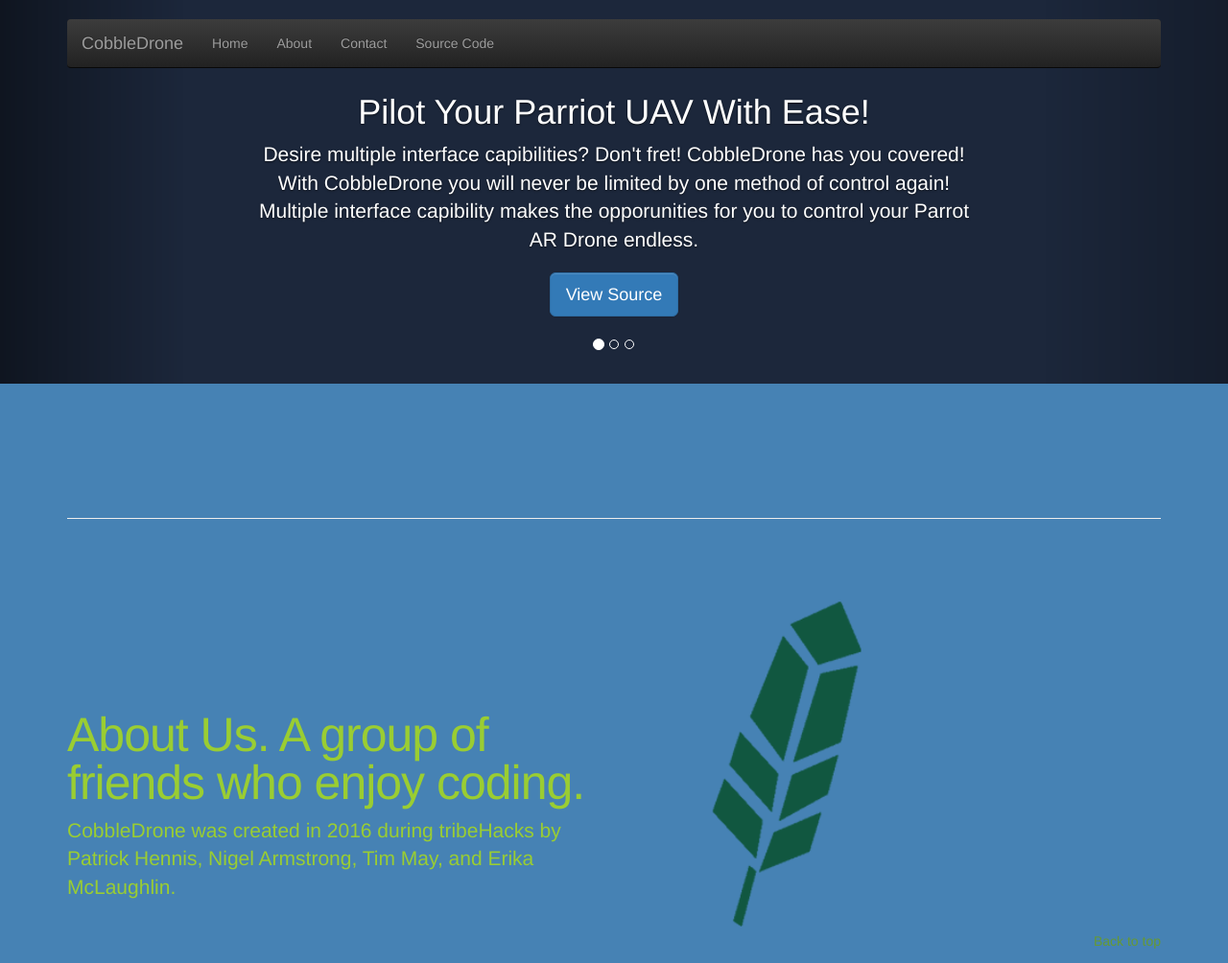
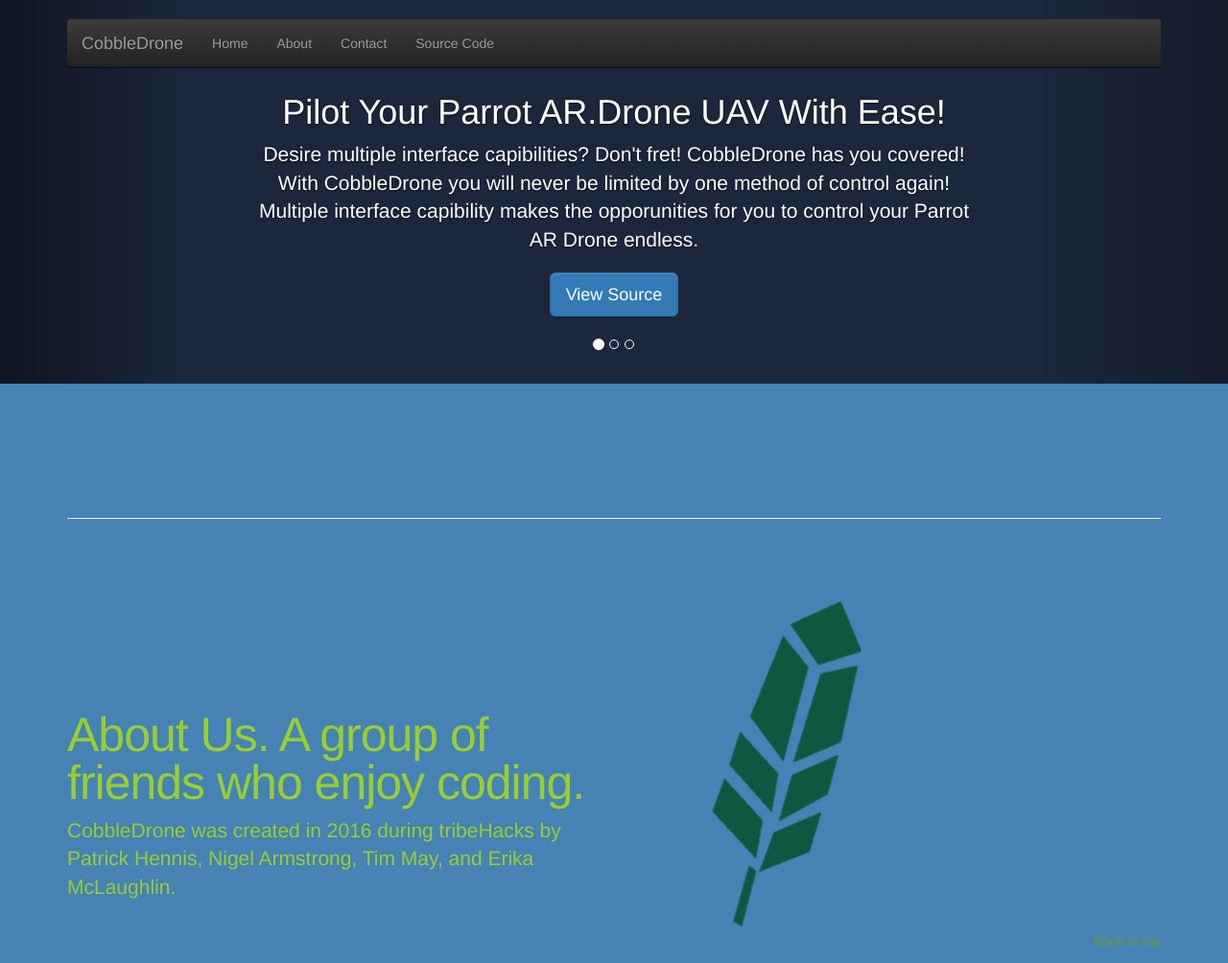
Before and after one commit to legonigel/wii-drone-on, a plain HTML site: page index.html in a window 1280 px wide. Shown: the top 1004 px of the page at 96% size. Drawn offline with nearby package versions, Linux system fonts and the light colour scheme; a script that the page names is missing.

Commit message:
Fix spelling of parrot

```diff
--- a/index.html
+++ b/index.html
@@ -73,7 +73,7 @@
           <img src="./images/NEWwall1.jpg" alt="First slide">
           <div class="container">
             <div class="carousel-caption">
-              <h1>Pilot Your Parriot UAV With Ease!</h1>
+              <h1>Pilot Your Parrot AR.Drone UAV With Ease!</h1>
               <p> Desire multiple interface capibilities? Don't fret! CobbleDrone has you covered! With CobbleDrone you will never be limited by one method of control again! Multiple interface capibility makes the opporunities for you to control your Parrot AR Drone endless. </p>
               <p><a class="btn btn-lg btn-primary" href="https://github.com/legonigel/wii-drone-on" download role="button">View Source</a></p>
             </div>
```
